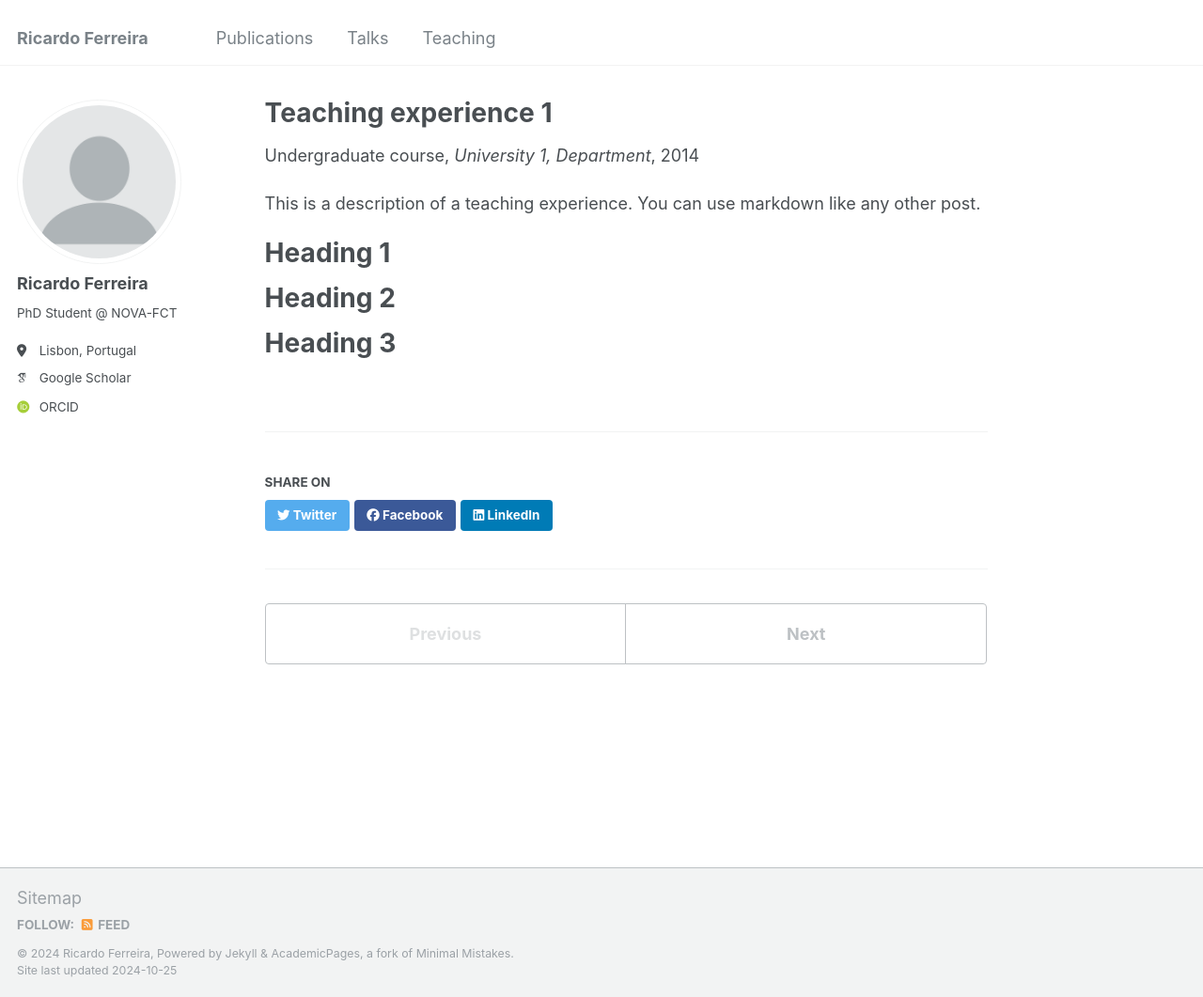
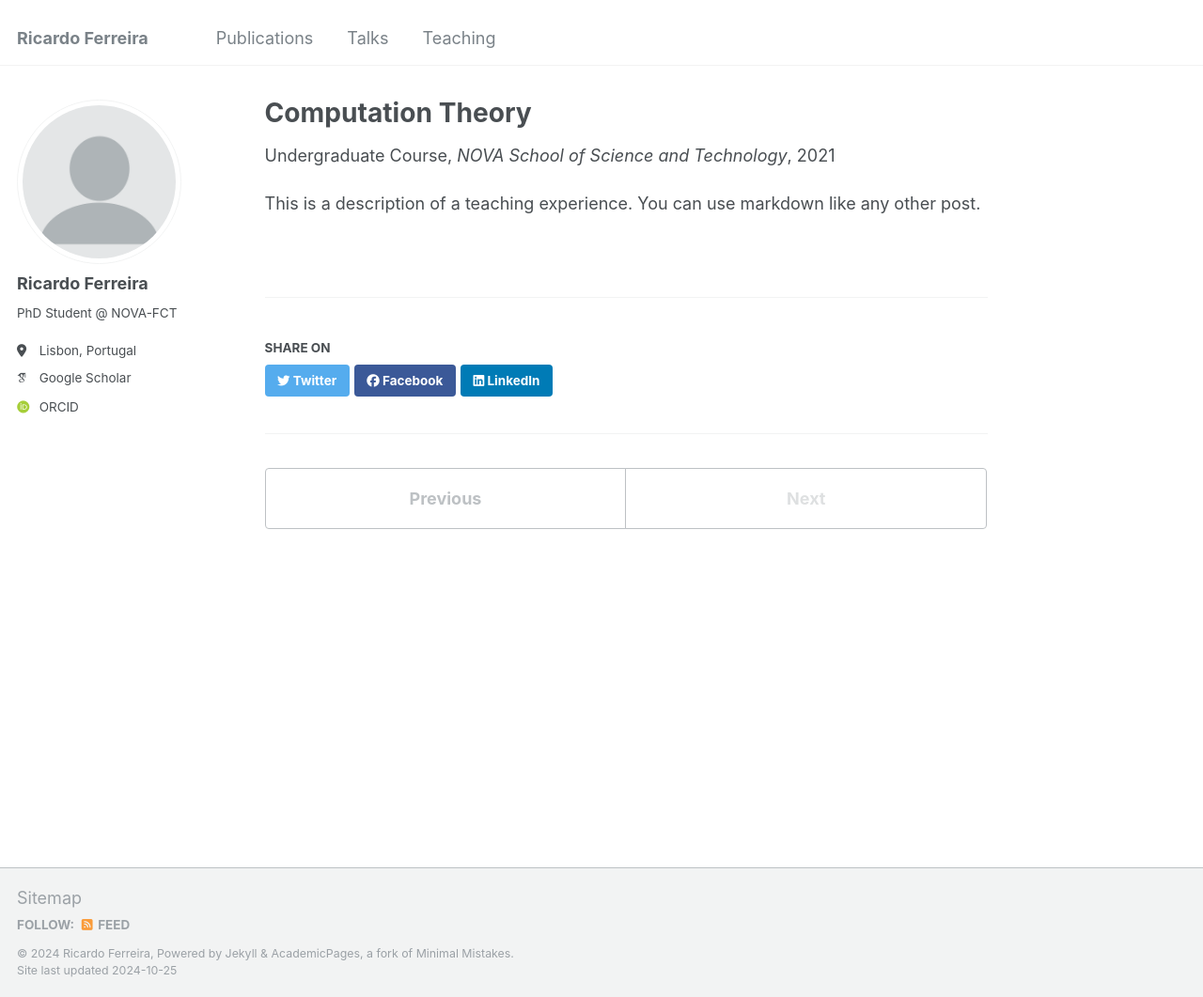
Before and after one commit to ricardojnf/ricardojnf.github.io, a Jekyll site: the page built from _teaching/2014-spring-teaching-1.md, in a window 1280 px wide and 1061 px high. Shown: the whole window at 94% size. Built offline with Jekyll 4.4.1, drawn with Linux system fonts in a browser that asks for light colours; some web fonts are replaced.

Commit message:
Update 2014-spring-teaching-1.md

```diff
--- a/_teaching/2014-spring-teaching-1.md
+++ b/_teaching/2014-spring-teaching-1.md
@@ -1,20 +1,11 @@
 ---
-title: "Teaching experience 1"
+title: "Computation Theory"
 collection: teaching
-type: "Undergraduate course"
+type: "Undergraduate Course"
 permalink: /teaching/2014-spring-teaching-1
-venue: "University 1, Department"
-date: 2014-01-01
-location: "City, Country"
+venue: "NOVA School of Science and Technology"
+date: 2021-01-01
+location: "Caparica, Portugal"
 ---
 
 This is a description of a teaching experience. You can use markdown like any other post.
-
-Heading 1
-======
-
-Heading 2
-======
-
-Heading 3
-======
```
